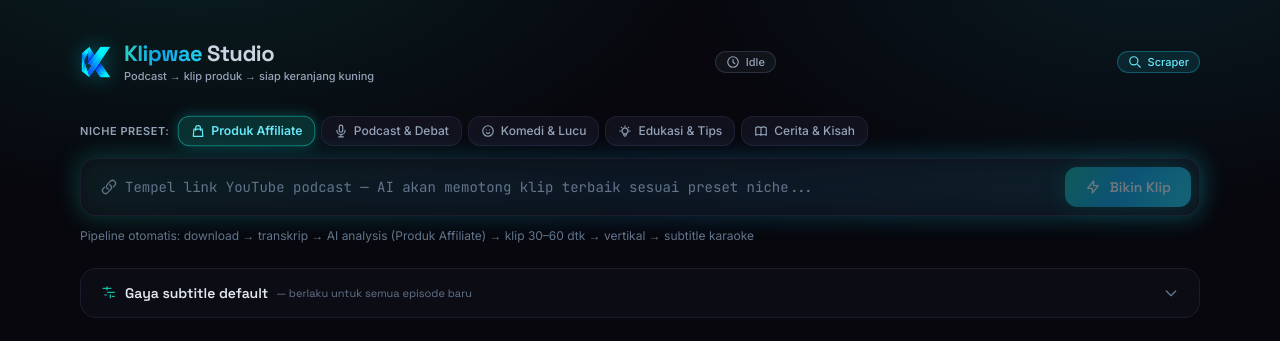
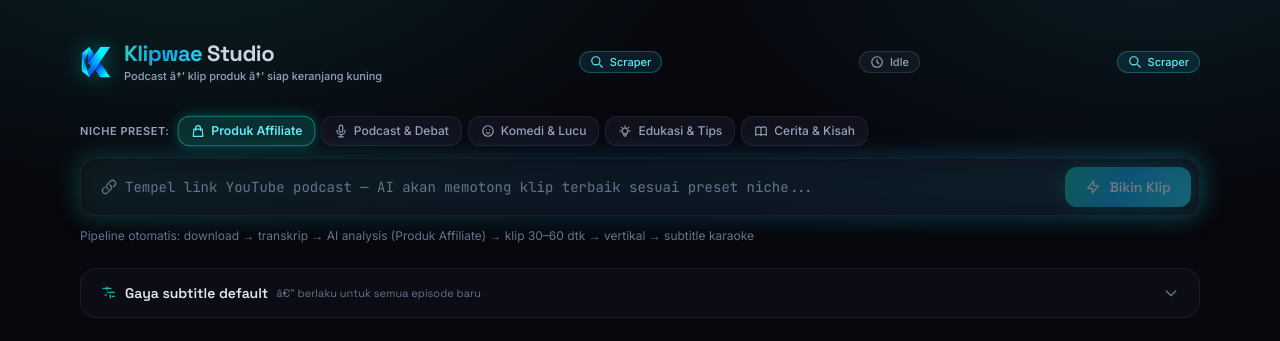
Before and after one commit to sifaq00/klipwae, a React (Vite) app in the folder frontend/: page / in a window 1280 px wide. Shown: the top 341 px of the page. Built offline with nearby package versions, Linux system fonts and the light colour scheme; no server answers.

Commit message:
style(ui): move Scraper button to left of Idle/Pipeline status

```diff
--- a/frontend/src/App.tsx
+++ b/frontend/src/App.tsx
@@ -74,8 +74,8 @@
 
   const handleSubmit = async (url: string, preset: string = "affiliate") => {
     const { job_id } = await createJob(url, preset);
-    // Jangan auto-lock ke detail — user bebas scroll home sambil job jalan
-    showToast(`Job ${job_id} (${preset}) dimulai — pantau dari kartu di bawah`);
+    // Jangan auto-lock ke detail â€” user bebas scroll home sambil job jalan
+    showToast(`Job ${job_id} (${preset}) dimulai â€” pantau dari kartu di bawah`);
     refresh();
   };
 
@@ -108,10 +108,20 @@
               <span className="text-slate-300">Studio</span>
             </h1>
             <p className="text-[11px] font-medium text-slate-400">
-              Podcast → klip produk → siap keranjang kuning
+              Podcast â†’ klip produk â†’ siap keranjang kuning
             </p>
           </div>
         </div>
+        <button
+          onClick={() => setView(view === "scraper" ? "studio" : "scraper")}
+          className="chip border border-cyan-400/30 bg-cyan-400/10 text-cyan-300 transition-colors hover:border-cyan-400/60 hover:bg-cyan-400/20"
+          title="Scraper YouTube — cari & tambah link video"
+        >
+          <svg className="h-3.5 w-3.5" fill="none" viewBox="0 0 24 24" stroke="currentColor" strokeWidth={2}>
+            <path strokeLinecap="round" strokeLinejoin="round" d="M21 21l-4.35-4.35M17 10a7 7 0 11-14 0 7 7 0 0114 0z" />
+          </svg>
+          {view === "scraper" ? "Studio" : "Scraper"}
+        </button>
         {jobs.some((j) => j.running) ? (
           <span className="chip border border-emerald-400/30 bg-emerald-400/10 text-emerald-300 shadow-sm shadow-emerald-500/10">
             <svg className="h-3.5 w-3.5 animate-spin text-emerald-400" fill="none" viewBox="0 0 24 24" stroke="currentColor" strokeWidth={2.5}>
@@ -130,7 +140,7 @@
         <button
           onClick={() => setView(view === "scraper" ? "studio" : "scraper")}
           className="chip border border-cyan-400/30 bg-cyan-400/10 text-cyan-300 transition-colors hover:border-cyan-400/60 hover:bg-cyan-400/20"
-          title="Scraper YouTube — cari & tambah link video"
+          title="Scraper YouTube â€” cari & tambah link video"
         >
           <svg className="h-3.5 w-3.5" fill="none" viewBox="0 0 24 24" stroke="currentColor" strokeWidth={2}>
             <path strokeLinecap="round" strokeLinejoin="round" d="M21 21l-4.35-4.35M17 10a7 7 0 11-14 0 7 7 0 0114 0z" />
@@ -168,7 +178,7 @@
                   <path strokeLinecap="round" strokeLinejoin="round" d="M3 5h12M9 3v4m1 4h10m-6 4v4m3-2h3m-12-2h.01M6 15h.01" />
                 </svg>
                 Gaya subtitle default
-                <span className="text-[11px] font-normal text-slate-500">— berlaku untuk semua episode baru</span>
+                <span className="text-[11px] font-normal text-slate-500">â€” berlaku untuk semua episode baru</span>
               </span>
               <svg className={`h-4 w-4 text-slate-500 transition-transform ${styleOpen ? "rotate-180" : ""}`} fill="none" viewBox="0 0 24 24" stroke="currentColor" strokeWidth={2}>
                 <path strokeLinecap="round" strokeLinejoin="round" d="M19 9l-7 7-7-7" />
@@ -176,7 +186,7 @@
             </button>
             {styleOpen && style && (
               <div className="border-t border-edge px-5 py-4">
-                <Suspense fallback={<div className="py-8 text-center text-xs text-slate-500">Muat editor gaya…</div>}>
+                <Suspense fallback={<div className="py-8 text-center text-xs text-slate-500">Muat editor gayaâ€¦</div>}>
                   <StyleEditor value={style} onChange={setStyle} previewSide="right" />
                 </Suspense>
                 <div className="mt-5 flex flex-wrap items-center gap-3 border-t border-edge pt-4">
@@ -189,7 +199,7 @@
                     <span>{styleSaved ? "Tersimpan" : "Simpan gaya default"}</span>
                   </button>
                   <p className="text-xs text-slate-500">
-                    Berlaku untuk semua episode baru. Episode yang sudah selesai tidak terpengaruh —
+                    Berlaku untuk semua episode baru. Episode yang sudah selesai tidak terpengaruh â€”
                     ubah gayanya lewat halaman episode.
                   </p>
                 </div>
```
